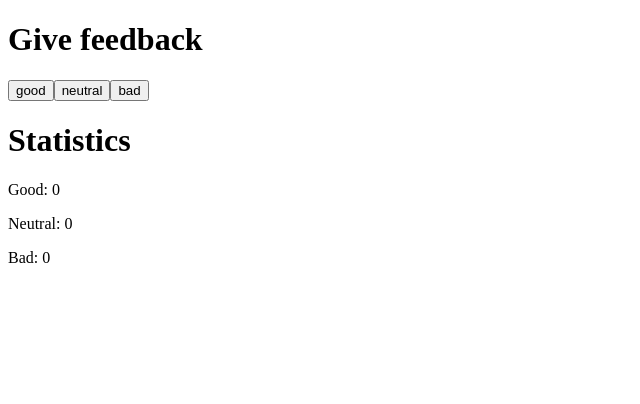
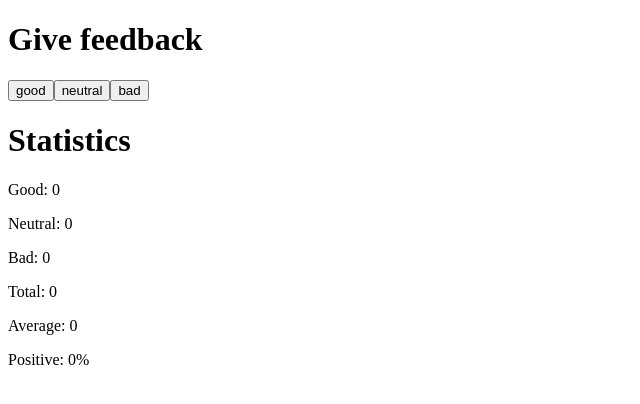
Before and after one commit to NemetiStefan/react-exercitii, a React (Vite) app in the folder part1/introdemo/: page / in a window 1280 px wide. Shown: the top 404 px of the page, without its empty margins (0-640 px from the left). Built offline with nearby package versions, Linux system fonts and the light colour scheme.

Commit message:
1.7 - folosirea operatorului ternar, neironic prima data in viata mea

```diff
--- a/part1/introdemo/src/App.jsx
+++ b/part1/introdemo/src/App.jsx
@@ -20,12 +20,18 @@
 }
 
 const Statistics = ({ good, neutral, bad }) => {
+
+  const total = good + neutral + bad
+
   return (
     <div>
       <h1>Statistics</h1>
       <p>Good: {good}</p>
       <p>Neutral: {neutral}</p>
       <p>Bad: {bad}</p>
+      <p>Total: {total}</p>
+      <p>Average: {total === 0 ? 0 : (good - bad) / total}</p>
+      <p>Positive: {total === 0 ? 0 : (good / total) * 100}%</p>
     </div>
   )
 }
```
